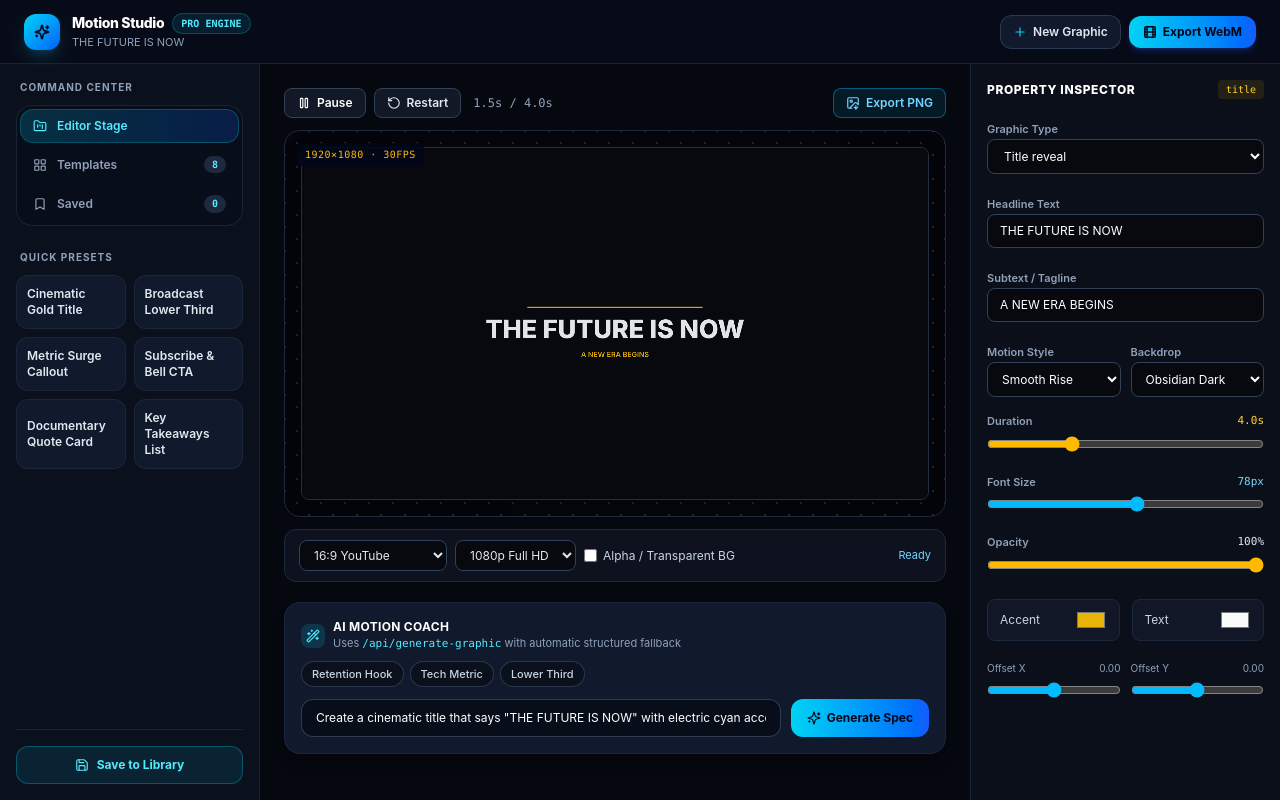
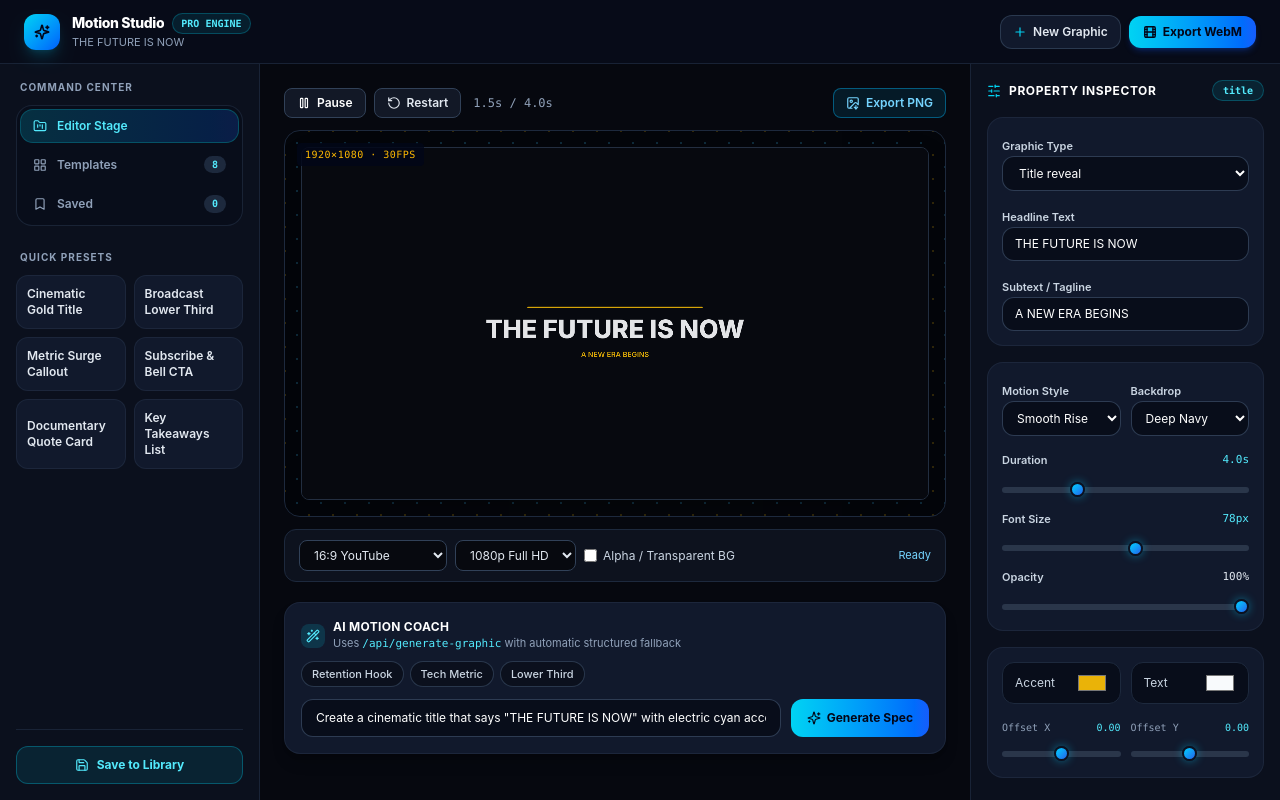
Before and after one commit to LordMarshal-art/motion-studio, a Next.js app: page / in a window 1280 px wide. Built offline with nearby package versions, Linux system fonts and the light colour scheme.

Commit message:
Update InspectorPanel.tsx

```diff
--- a/src/components/InspectorPanel.tsx
+++ b/src/components/InspectorPanel.tsx
@@ -1,6 +1,7 @@
 "use client";
 
 import React from "react";
+import { SlidersHorizontal } from "lucide-react";
 import { GRAPHIC_KIND_LABELS } from "@/data/templates";
 import { BackgroundMode, GraphicKind, MotionSpec, MotionStyle } from "@/types/motion";
 
@@ -11,22 +12,26 @@ interface InspectorPanelProps {
 
 export function InspectorPanel({ spec, onChange }: InspectorPanelProps) {
   return (
-    <aside className="space-y-4 border-t border-slate-800/90 bg-[#0B0F19] p-4 lg:border-t-0 lg:border-l">
+    <aside className="space-y-4 border-t border-slate-800/80 bg-[#0b101d] p-4 lg:border-t-0 lg:border-l">
       <div className="flex items-center justify-between">
-        <h2 className="text-xs font-extrabold tracking-wider text-white uppercase">
+        <div className="flex items-center gap-2">
+          <SlidersHorizontal className="h-3.5 w-3.5 text-cyan-400" />
+          <h2 className="text-xs font-bold tracking-wider text-white uppercase">
             Property Inspector
           </h2>
-        <span className="rounded bg-amber-400/10 px-2 py-0.5 font-mono text-[10px] text-amber-300">
+        </div>
+        <span className="rounded-full border border-cyan-400/25 bg-cyan-400/10 px-2.5 py-0.5 font-mono text-[10px] font-semibold text-cyan-300">
           {spec.kind}
         </span>
       </div>
 
+      <div className="space-y-3 rounded-2xl border border-slate-800/90 bg-[#11192c] p-3.5">
         <div className="space-y-1">
-        <label className="text-[11px] font-semibold text-slate-400">Graphic Type</label>
+          <label className="text-[11px] font-semibold text-slate-300">Graphic Type</label>
           <select
             value={spec.kind}
             onChange={(e) => onChange({ kind: e.target.value as GraphicKind })}
-          className="w-full rounded-lg border border-slate-700 bg-[#07090F] px-3 py-2 text-xs text-white"
+            className="w-full rounded-xl border border-slate-700/90 bg-[#080d1a] px-3 py-2 text-xs text-white outline-none focus:border-cyan-400"
           >
             {Object.entries(GRAPHIC_KIND_LABELS).map(([value, label]) => (
               <option key={value} value={value}>
@@ -37,34 +42,38 @@ export function InspectorPanel({ spec, onChange }: InspectorPanelProps) {
         </div>
 
         <div className="space-y-1">
-        <label className="text-[11px] font-semibold text-slate-400">
+          <label className="text-[11px] font-semibold text-slate-300">
             {spec.kind === "bullets" ? "Items (comma-separated)" : "Headline Text"}
           </label>
           <input
             type="text"
             value={spec.headline}
-          onChange={(e) => onChange({ headline: e.target.value, name: e.target.value || "Untitled" })}
-          className="w-full rounded-lg border border-slate-700 bg-[#07090F] px-3 py-2 text-xs text-white"
+            onChange={(e) =>
+              onChange({ headline: e.target.value, name: e.target.value || "Untitled" })
+            }
+            className="w-full rounded-xl border border-slate-700/90 bg-[#080d1a] px-3 py-2 text-xs text-white outline-none focus:border-cyan-400"
           />
         </div>
 
         <div className="space-y-1">
-        <label className="text-[11px] font-semibold text-slate-400">Subtext / Tagline</label>
+          <label className="text-[11px] font-semibold text-slate-300">Subtext / Tagline</label>
           <input
             type="text"
             value={spec.subtext}
             onChange={(e) => onChange({ subtext: e.target.value })}
-          className="w-full rounded-lg border border-slate-700 bg-[#07090F] px-3 py-2 text-xs text-white"
+            className="w-full rounded-xl border border-slate-700/90 bg-[#080d1a] px-3 py-2 text-xs text-white outline-none focus:border-cyan-400"
           />
         </div>
+      </div>
 
+      <div className="space-y-3 rounded-2xl border border-slate-800/90 bg-[#11192c] p-3.5">
         <div className="grid grid-cols-2 gap-2.5">
           <div className="space-y-1">
-          <label className="text-[11px] font-semibold text-slate-400">Motion Style</label>
+            <label className="text-[11px] font-semibold text-slate-300">Motion Style</label>
             <select
               value={spec.motionStyle}
               onChange={(e) => onChange({ motionStyle: e.target.value as MotionStyle })}
-            className="w-full rounded-lg border border-slate-700 bg-[#07090F] px-2.5 py-2 text-xs text-white"
+              className="w-full rounded-xl border border-slate-700/90 bg-[#080d1a] px-2.5 py-2 text-xs text-white outline-none focus:border-cyan-400"
             >
               <option value="rise">Smooth Rise</option>
               <option value="scale">Scale Pop</option>
@@ -74,23 +83,23 @@ export function InspectorPanel({ spec, onChange }: InspectorPanelProps) {
           </div>
 
           <div className="space-y-1">
-          <label className="text-[11px] font-semibold text-slate-400">Backdrop</label>
+            <label className="text-[11px] font-semibold text-slate-300">Backdrop</label>
             <select
               value={spec.background}
               onChange={(e) => onChange({ background: e.target.value as BackgroundMode })}
-            className="w-full rounded-lg border border-slate-700 bg-[#07090F] px-2.5 py-2 text-xs text-white"
+              className="w-full rounded-xl border border-slate-700/90 bg-[#080d1a] px-2.5 py-2 text-xs text-white outline-none focus:border-cyan-400"
             >
-            <option value="dark">Obsidian Dark</option>
-            <option value="gradient">Blue / Gold Gradient</option>
+              <option value="dark">Deep Navy</option>
+              <option value="gradient">Cyan / Blue Glow</option>
               <option value="transparent">Transparent</option>
             </select>
           </div>
         </div>
 
-      <div className="space-y-1">
+        <div className="space-y-1.5 pt-1">
           <div className="flex justify-between text-[11px]">
-          <span className="font-semibold text-slate-400">Duration</span>
-          <span className="font-mono text-amber-300">{spec.durationSec.toFixed(1)}s</span>
+            <span className="font-semibold text-slate-300">Duration</span>
+            <span className="font-mono text-cyan-300">{spec.durationSec.toFixed(1)}s</span>
           </div>
           <input
             type="range"
@@ -99,14 +108,14 @@ export function InspectorPanel({ spec, onChange }: InspectorPanelProps) {
             step={0.5}
             value={spec.durationSec}
             onChange={(e) => onChange({ durationSec: Number(e.target.value) })}
-          className="w-full accent-amber-400"
+            className="vidiq-slider w-full"
           />
         </div>
 
-      <div className="space-y-1">
+        <div className="space-y-1.5">
           <div className="flex justify-between text-[11px]">
-          <span className="font-semibold text-slate-400">Font Size</span>
-          <span className="font-mono text-sky-300">{spec.fontSize}px</span>
+            <span className="font-semibold text-slate-300">Font Size</span>
+            <span className="font-mono text-cyan-300">{spec.fontSize}px</span>
           </div>
           <input
             type="range"
@@ -115,13 +124,13 @@ export function InspectorPanel({ spec, onChange }: InspectorPanelProps) {
             step={2}
             value={spec.fontSize}
             onChange={(e) => onChange({ fontSize: Number(e.target.value) })}
-          className="w-full accent-sky-400"
+            className="vidiq-slider w-full"
           />
         </div>
 
-      <div className="space-y-1">
+        <div className="space-y-1.5">
           <div className="flex justify-between text-[11px]">
-          <span className="font-semibold text-slate-400">Opacity</span>
+            <span className="font-semibold text-slate-300">Opacity</span>
             <span className="font-mono text-slate-200">{Math.round(spec.opacity * 100)}%</span>
           </div>
           <input
@@ -131,12 +140,14 @@ export function InspectorPanel({ spec, onChange }: InspectorPanelProps) {
             step={0.05}
             value={spec.opacity}
             onChange={(e) => onChange({ opacity: Number(e.target.value) })}
-          className="w-full accent-amber-400"
+            className="vidiq-slider w-full"
           />
         </div>
+      </div>
 
-      <div className="grid grid-cols-2 gap-3 pt-1">
-        <label className="flex items-center justify-between rounded-lg border border-slate-800 bg-[#111726] px-3 py-2 text-xs text-slate-300">
+      <div className="space-y-3 rounded-2xl border border-slate-800/90 bg-[#11192c] p-3.5">
+        <div className="grid grid-cols-2 gap-2.5">
+          <label className="flex items-center justify-between rounded-xl border border-slate-800 bg-[#080d1a] px-3 py-2 text-xs text-slate-300">
             <span>Accent</span>
             <input
               type="color"
@@ -146,7 +157,7 @@ export function InspectorPanel({ spec, onChange }: InspectorPanelProps) {
             />
           </label>
 
-        <label className="flex items-center justify-between rounded-lg border border-slate-800 bg-[#111726] px-3 py-2 text-xs text-slate-300">
+          <label className="flex items-center justify-between rounded-xl border border-slate-800 bg-[#080d1a] px-3 py-2 text-xs text-slate-300">
             <span>Text</span>
             <input
               type="color"
@@ -159,9 +170,9 @@ export function InspectorPanel({ spec, onChange }: InspectorPanelProps) {
 
         <div className="grid grid-cols-2 gap-2.5 pt-1">
           <div className="space-y-1">
-          <div className="flex justify-between text-[10px] text-slate-400">
+            <div className="flex justify-between font-mono text-[10px] text-slate-400">
               <span>Offset X</span>
-            <span>{spec.offsetX.toFixed(2)}</span>
+              <span className="text-cyan-300">{spec.offsetX.toFixed(2)}</span>
             </div>
             <input
               type="range"
@@ -170,14 +181,14 @@ export function InspectorPanel({ spec, onChange }: InspectorPanelProps) {
               step={0.05}
               value={spec.offsetX}
               onChange={(e) => onChange({ offsetX: Number(e.target.value) })}
-            className="w-full accent-sky-400"
+              className="vidiq-slider w-full"
             />
           </div>
 
           <div className="space-y-1">
-          <div className="flex justify-between text-[10px] text-slate-400">
+            <div className="flex justify-between font-mono text-[10px] text-slate-400">
               <span>Offset Y</span>
-            <span>{spec.offsetY.toFixed(2)}</span>
+              <span className="text-cyan-300">{spec.offsetY.toFixed(2)}</span>
             </div>
             <input
               type="range"
@@ -186,8 +197,9 @@ export function InspectorPanel({ spec, onChange }: InspectorPanelProps) {
               step={0.05}
               value={spec.offsetY}
               onChange={(e) => onChange({ offsetY: Number(e.target.value) })}
-            className="w-full accent-sky-400"
+              className="vidiq-slider w-full"
             />
+          </div>
         </div>
       </div>
     </aside>
```
Lines whose indentation alone changed are shown as unchanged.
